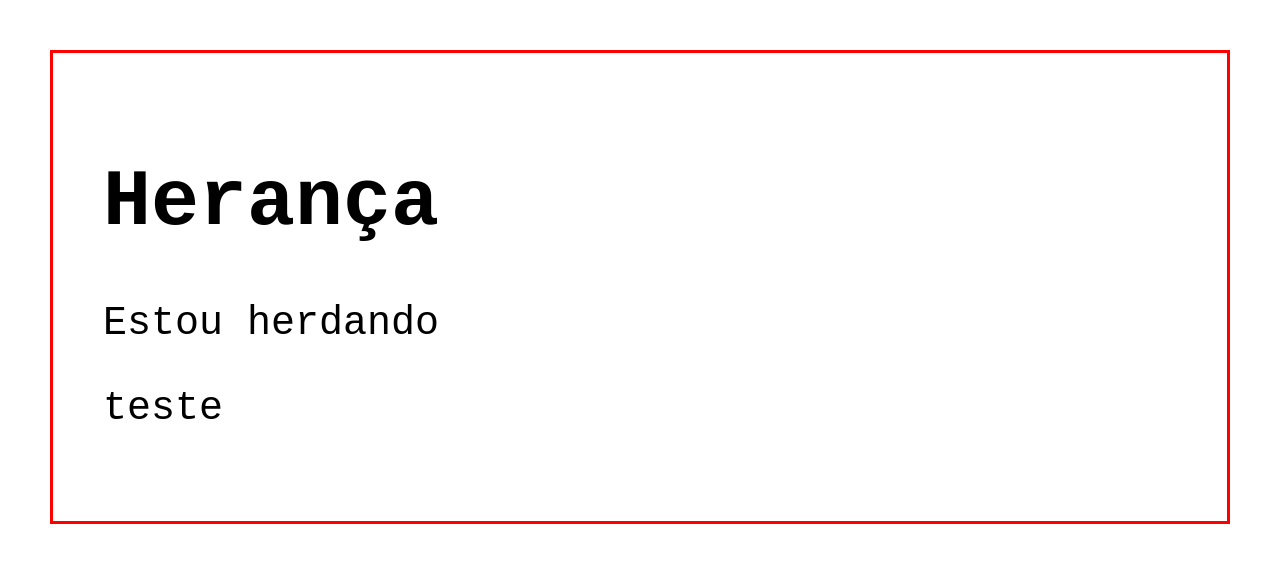
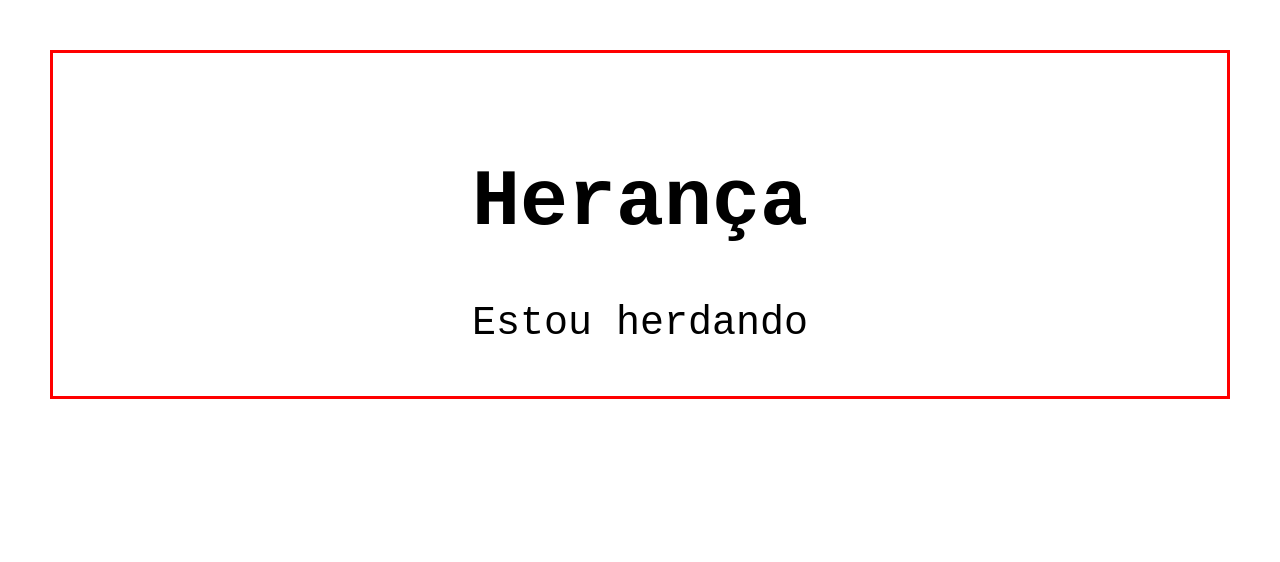
Before and after one commit to eugustavokeller/WebModern, a website: page css/heranca.html in a window 1280 px wide. Drawn offline with Linux system fonts and the light colour scheme.

Commit message:
Update Heranca

```diff
--- a/css/heranca.html
+++ b/css/heranca.html
@@ -6,6 +6,7 @@
     <title>Herança</title>
     <style>
         body {
+            text-align: center;
             font-family: monospace;
             font-size: 40px;
             border: solid 3px red;
@@ -14,25 +15,29 @@
         }
 
         body div:hover {
+
             color: red;
             background-color: darkmagenta;
         }
 
+
         body h1:hover {
+            text-align: center;
+            display: block;
             color: red;
             background-color: purple;
 
         }
-
     </style>
 </head>
 
 <body>
-    <h1>Herança</h1>
-    <div>Estou herdando
-        <span><p>
-            teste
-        </p></span>
+    <h1>
+        Herança
+    </h1>
+
+    <div>
+        Estou herdando
     </div>
 </body>
 
```
